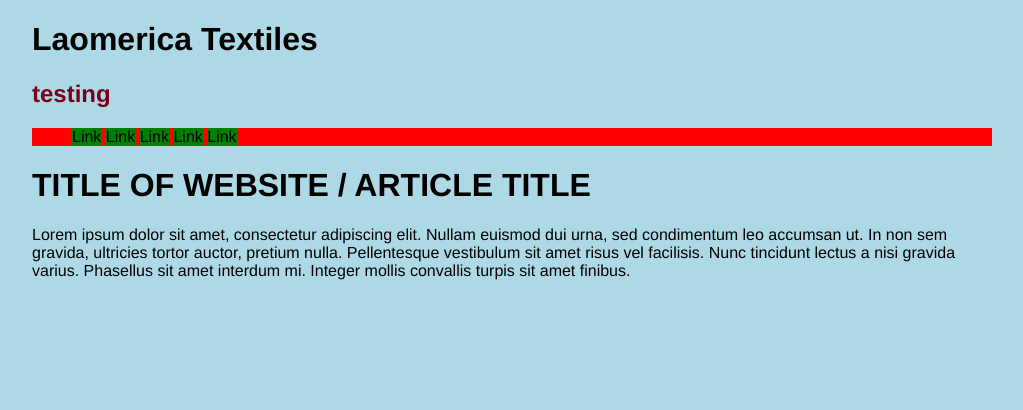
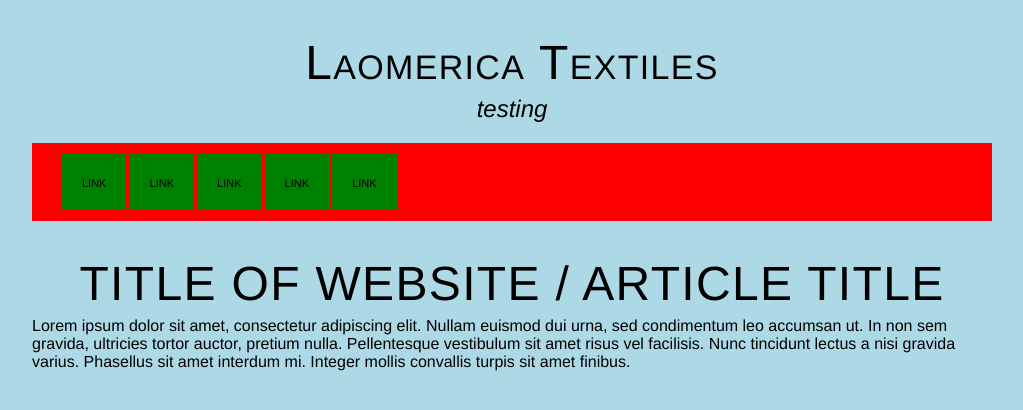
Before and after one commit to yang2049/Yang2049-Homepage, a plain HTML site: page index.html in a window 1280 px wide. Shown: the whole page, without its empty margins (128-1151 px from the left). Drawn offline with Linux system fonts and the light colour scheme.

Commit message:
Update styles.css

```diff
--- a/styles.css
+++ b/styles.css
@@ -1,10 +1,22 @@
 body {
   font-family: "Helvetica", sans-serif;
+  background-color: #white;
+  cursor: crosshair;
 }
 
 h2 {
-  color: #7A0019;
+  color: black;
 }
+
+h1, h2, h3, h4, h5, h6, a, li, em, div, li {}
+.page-wrap{width:1400px;margin:0 auto;}
+#nav-links{background: lightblue; padding: 30px; font-variant-caps: all-small-caps;}
+#nav-links li{display: inline;background: white; padding: 20px}
+#nav-links li a{}
+#nav-links li:hover{background-color: #f2f2f2}
+h1{text-align: center;font-family: helvetica;font-weight: lighter;letter-spacing: 1pt; font-size: 36pt; font-variant-caps: small-caps;line-height: 1px;padding-top: 30px}
+h2{font-family:helvetica; font-weight:lighter; font-style: italic; text-align: center;}
+h3{font-family:helvetica; font-weight:lighter; font-style: italic; text-align: center; background-color: #f0dbeb}
 
 #contact {
   background-color: #FFDE7A;
```
